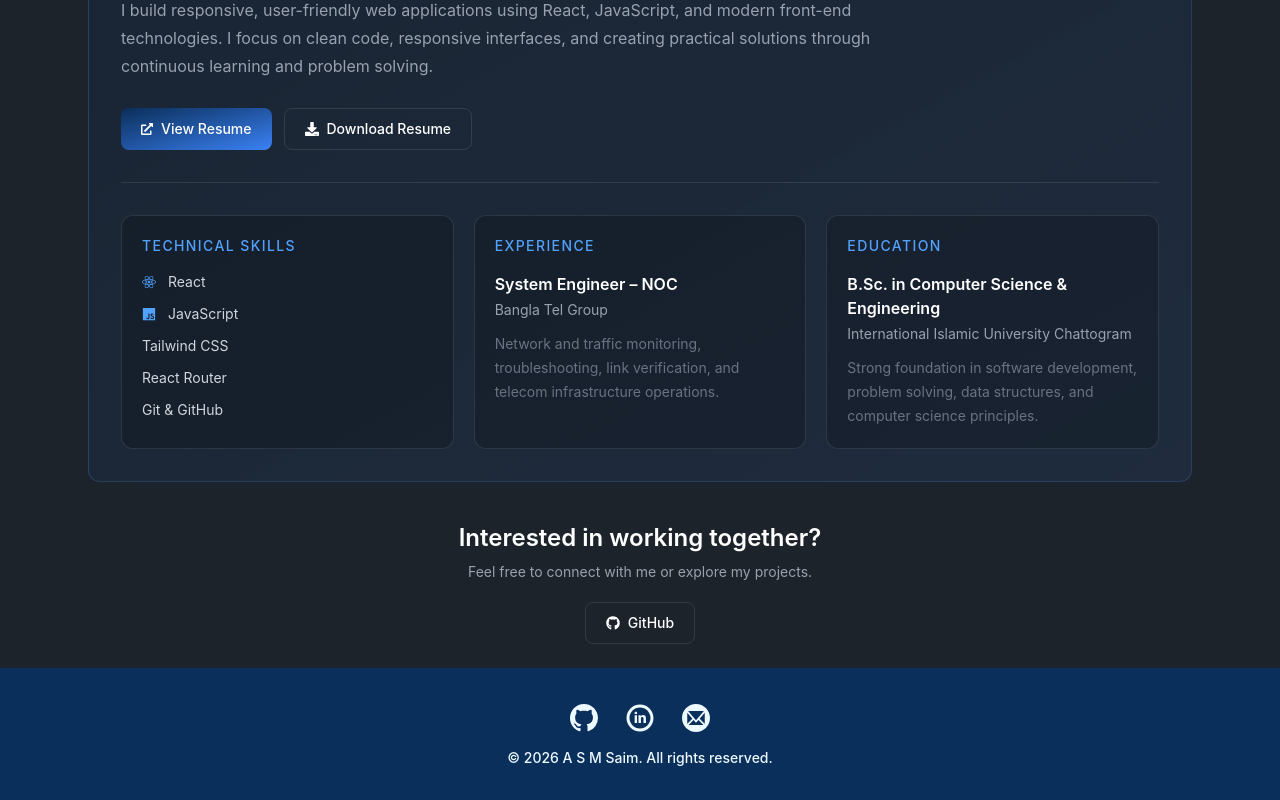
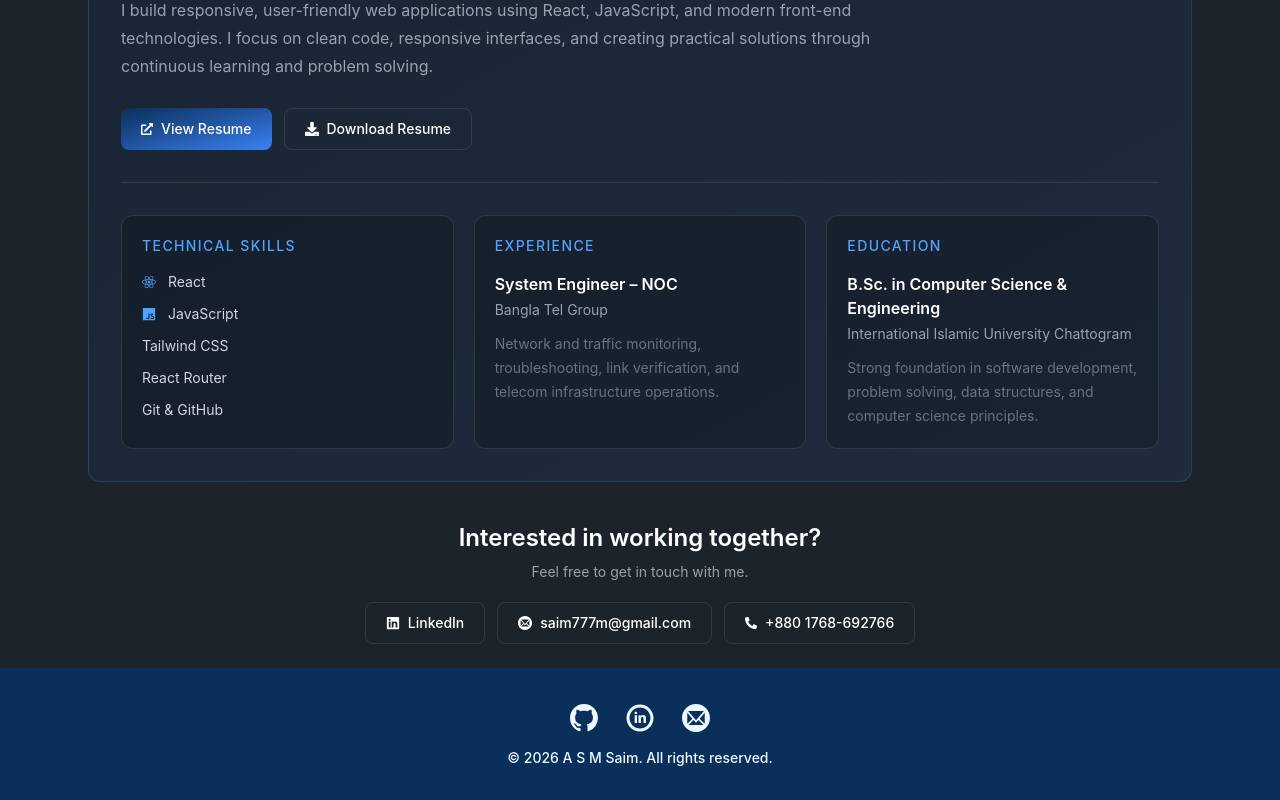
Before and after one commit to asm-saim/portfolio, a React (Vite) app: page /resume in a window 1280 px wide. Shown: the part 361-1161 px from the top of the page. Built offline with nearby package versions, Linux system fonts and the light colour scheme.

Commit message:
contact section updated

```diff
--- a/src/pages/Resume/Resume.jsx
+++ b/src/pages/Resume/Resume.jsx
@@ -1,12 +1,7 @@
 import React from "react";
 import PageMeta from "../../components/PageMeta/PageMeta";
-import {
-  FaDownload,
-  FaExternalLinkAlt,
-  FaReact,
-  FaJs,
-  FaGithub,
-} from "react-icons/fa";
+import { FaDownload, FaExternalLinkAlt, FaReact, FaJs, FaGithub, FaPhoneAlt, FaLinkedin } from "react-icons/fa";
+import { ImMail4 } from "react-icons/im";
 
 const Resume = () => {
   return (
@@ -17,38 +12,29 @@ const Resume = () => {
       />
 
       <section className="max-w-6xl mx-auto px-4 sm:px-6 py-6">
-
         {/* Header */}
         <div className="text-center mb-10">
-
-        <span className="block text-3xl text-center font-bold tracking-widest text-blue-400 uppercase mb-1">
-          My Resume
-        </span>
+          <span className="block text-3xl text-center font-bold tracking-widest text-blue-400 uppercase mb-1">
+            My Resume
+          </span>
 
           <p className="mt-1 max-w-2xl mx-auto text-sm sm:text-base text-gray-400 leading-7 italic">
-            A quick overview of my technical skills, experience, education,
-            and development journey.
+            A quick overview of my technical skills, experience, education, and development journey.
           </p>
         </div>
 
         {/* Resume Card */}
         <div className="rounded-xl border border-blue-400/20 bg-gradient-to-br from-[#0B2F5B]/20 to-[#3B82F6]/10 p-6 sm:p-8">
-
           {/* Intro */}
           <div className="max-w-3xl">
-            <h2 className="text-2xl sm:text-3xl font-semibold text-white">
-              A S M Saim
-            </h2>
+            <h2 className="text-2xl sm:text-3xl font-semibold text-white">A S M Saim</h2>
 
-            <p className="mt-2 text-blue-400 font-medium">
-              React Developer
-            </p>
+            <p className="mt-2 text-blue-400 font-medium">React Developer</p>
 
             <p className="mt-4 text-sm sm:text-base text-gray-400 leading-7">
-              I build responsive, user-friendly web applications using React,
-              JavaScript, and modern front-end technologies. I focus on clean
-              code, responsive interfaces, and creating practical solutions
-              through continuous learning and problem solving.
+              I build responsive, user-friendly web applications using React, JavaScript, and modern front-end
+              technologies. I focus on clean code, responsive interfaces, and creating practical solutions through
+              continuous learning and problem solving.
             </p>
           </div>
 
@@ -79,15 +65,11 @@ const Resume = () => {
 
           {/* Highlights */}
           <div className="grid grid-cols-1 md:grid-cols-3 gap-5">
-
             {/* Skills */}
             <div className="rounded-xl border border-white/10 bg-black/20 p-5">
-              <h3 className="text-sm font-medium tracking-widest text-blue-400 uppercase">
-                Technical Skills
-              </h3>
+              <h3 className="text-sm font-medium tracking-widest text-blue-400 uppercase">Technical Skills</h3>
 
               <div className="mt-4 space-y-3 text-sm text-gray-300">
-
                 <div className="flex items-center gap-3">
                   <FaReact className="text-blue-400" />
                   <span>React</span>
@@ -106,74 +88,76 @@ const Resume = () => {
 
             {/* Experience */}
             <div className="rounded-xl border border-white/10 bg-black/20 p-5">
-              <h3 className="text-sm font-medium tracking-widest text-blue-400 uppercase">
-                Experience
-              </h3>
+              <h3 className="text-sm font-medium tracking-widest text-blue-400 uppercase">Experience</h3>
 
               <div className="mt-4">
-                <h4 className="font-semibold text-white">
-                  System Engineer – NOC
-                </h4>
+                <h4 className="font-semibold text-white">System Engineer – NOC</h4>
 
-                <p className="mt-1 text-sm text-gray-400">
-                  Bangla Tel Group
-                </p>
+                <p className="mt-1 text-sm text-gray-400">Bangla Tel Group</p>
 
                 <p className="mt-3 text-sm text-gray-500 leading-6">
-                  Network and traffic monitoring, troubleshooting, link
-                  verification, and telecom infrastructure operations.
+                  Network and traffic monitoring, troubleshooting, link verification, and telecom infrastructure
+                  operations.
                 </p>
               </div>
             </div>
 
             {/* Education */}
             <div className="rounded-xl border border-white/10 bg-black/20 p-5">
-              <h3 className="text-sm font-medium tracking-widest text-blue-400 uppercase">
-                Education
-              </h3>
+              <h3 className="text-sm font-medium tracking-widest text-blue-400 uppercase">Education</h3>
 
               <div className="mt-4">
-                <h4 className="font-semibold text-white">
-                  B.Sc. in Computer Science & Engineering
-                </h4>
+                <h4 className="font-semibold text-white">B.Sc. in Computer Science & Engineering</h4>
 
-                <p className="mt-1 text-sm text-gray-400">
-                  International Islamic University Chattogram
-                </p>
+                <p className="mt-1 text-sm text-gray-400">International Islamic University Chattogram</p>
 
                 <p className="mt-3 text-sm text-gray-500 leading-6">
-                  Strong foundation in software development, problem solving,
-                  data structures, and computer science principles.
+                  Strong foundation in software development, problem solving, data structures, and computer science
+                  principles.
                 </p>
               </div>
             </div>
-
           </div>
         </div>
 
         {/* Bottom CTA */}
+        {/* Bottom CTA */}
         <div className="mt-10 text-center">
-          <h2 className="text-xl sm:text-2xl font-semibold text-white">
-            Interested in working together?
-          </h2>
+          <h2 className="text-xl sm:text-2xl font-semibold text-white">Interested in working together?</h2>
 
-          <p className="mt-2 text-sm text-gray-400">
-            Feel free to connect with me or explore my projects.
-          </p>
+          <p className="mt-2 text-sm text-gray-400">Feel free to get in touch with me.</p>
 
-          <div className="mt-5 flex justify-center">
+          <div className="mt-5 flex flex-col sm:flex-row justify-center items-center gap-3">
+            {/* LinkedIn */}
             <a
-              href="https://github.com/asm-saim"
+              href="https://www.linkedin.com/in/asmsaim/"
               target="_blank"
               rel="noopener noreferrer"
-              className="flex items-center gap-2 rounded-lg border border-white/10 px-5 py-2.5 text-sm font-medium text-white transition-all duration-300 hover:-translate-y-1 hover:border-blue-400/40 hover:text-blue-400"
+              className="flex items-center gap-2 rounded-lg border border-white/10 px-5 py-2.5 text-sm font-medium text-white transition-all duration-300  hover:border-blue-400/40 hover:text-blue-400"
             >
-              <FaGithub />
-              GitHub
+              <FaLinkedin />
+              LinkedIn
+            </a>
+
+            {/* Email */}
+            <a
+              href="mailto:saim777m@gmail.com"
+              className="flex items-center gap-2 rounded-lg border border-white/10 px-5 py-2.5 text-sm font-medium text-white transition-all duration-300  hover:border-blue-400/40 hover:text-blue-400"
+            >
+              <ImMail4 />
+              saim777m@gmail.com
+            </a>
+
+            {/* Phone */}
+            <a
+              href="tel:+8801768692766"
+              className="flex items-center gap-2 rounded-lg border border-white/10 px-5 py-2.5 text-sm font-medium text-white transition-all duration-300  hover:border-blue-400/40 hover:text-blue-400"
+            >
+              <FaPhoneAlt className="text-xs" />
+              +880 1768-692766
             </a>
           </div>
         </div>
-
       </section>
     </>
   );
```
